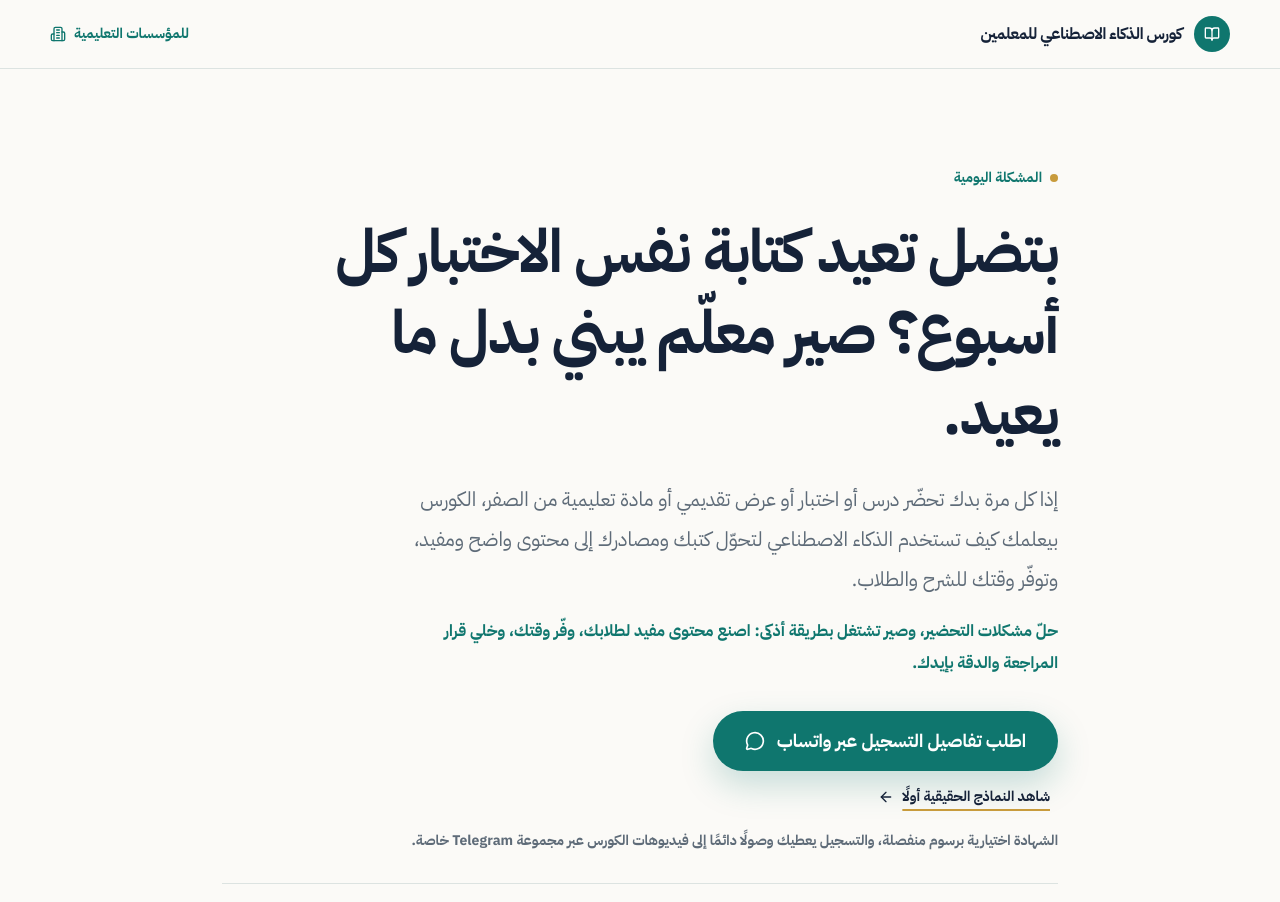
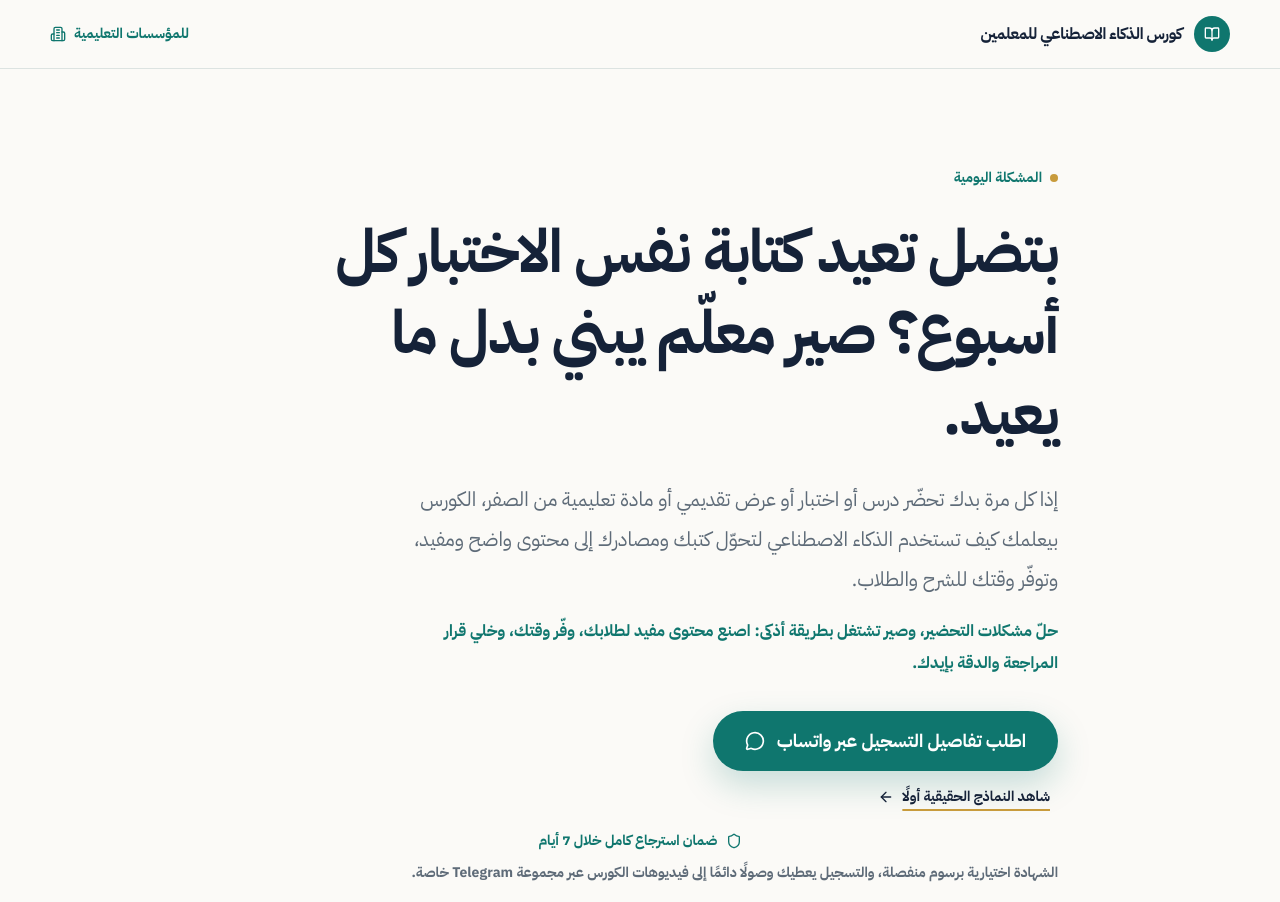
Before and after one commit to fhrrutedf/notebooklm-course-landing, a Next.js app: page / in a window 1280 px wide. Shown: the top 902 px of the page. Built offline with nearby package versions, Linux system fonts and the light colour scheme.

Commit message:
Add installment clarity and refund guarantee

```diff
--- a/src/app/page.tsx
+++ b/src/app/page.tsx
@@ -64,7 +64,7 @@ export default function LandingPage() {
   const currentPricing = {
     price: '30 دولارًا',
     originalPrice: '49 دولارًا',
-    currency: 'الدفع داخل سوريا عبر شام كاش أو تحويل بنكي أو أقساط',
+    currency: 'الدفع داخل سوريا عبر شام كاش أو تحويل بنكي أو على قسطين 15$ + 15$',
   }
   const WHATSAPP_NUMBER = '963985323170'
   const createWhatsAppLink = (message: string) => `https://wa.me/${WHATSAPP_NUMBER}?text=${encodeURIComponent(`${message}${affiliateMessageSuffix(affiliateRef)}`)}`
@@ -199,12 +199,13 @@ export default function LandingPage() {
                 <ArrowLeft className="h-4 w-4" />
               </a>
             </div>
-            <p className="mt-5 text-sm font-bold text-[#5E6B78]">الشهادة اختيارية برسوم منفصلة، والتسجيل يعطيك وصولًا دائمًا إلى فيديوهات الكورس عبر مجموعة Telegram خاصة.</p>
+            <p className="mt-5 flex items-center justify-center gap-2 text-sm font-bold text-[#0F766E]"><Shield className="h-4 w-4 shrink-0" /> ضمان استرجاع كامل خلال 7 أيام</p>
+            <p className="mt-3 text-sm font-bold text-[#5E6B78]">الشهادة اختيارية برسوم منفصلة، والتسجيل يعطيك وصولًا دائمًا إلى فيديوهات الكورس عبر مجموعة Telegram خاصة.</p>
             <div className="mt-8 grid gap-4 border-t border-[#DCE3E1] pt-5 sm:grid-cols-[1fr_auto] sm:items-center">
               <div className="flex flex-wrap items-center gap-x-5 gap-y-2 text-sm text-[#5E6B78]">
                 <span className="font-bold text-[#152238]">30 دولارًا — سعر العرض</span>
                 <span>كورس مسجل بالكامل — 5 ساعات ونصف</span>
-                <span>أقساط متاحة</span>
+                <span>أقساط متاحة — قسطين 15$ + 15$</span>
                 <span>وصول دائم</span>
               </div>
               <div className="rounded-xl border border-[#D9B96C] bg-[#FFF9E8] px-4 py-3 text-center text-sm font-bold text-[#152238]">
@@ -433,7 +434,8 @@ export default function LandingPage() {
             <div className="text-sm text-white/60">سعر التسجيل الحالي</div>
             <div className="mt-3 flex items-baseline justify-center gap-3"><span className="text-sm text-white/45 line-through">{currentPricing.originalPrice}</span><span className="text-3xl font-bold text-[#D9B96C]">{currentPricing.price}</span></div>
             <div className="mt-2 text-sm text-white/60">{currentPricing.currency}</div>
-            <a href={createWhatsAppLink('مرحباً، أريد التسجيل في كورس الذكاء الاصطناعي للمعلمين. أريد تفاصيل طريقة الدفع والوصول إلى الكورس.')} onClick={() => trackWhatsAppClick('redesigned_final_cta')} target="_blank" rel="noopener noreferrer" className="mt-6 inline-flex w-full items-center justify-center gap-3 rounded-full bg-[#0F766E] px-7 py-4 text-base font-bold text-white transition-all hover:bg-[#14A39A]">سجّل الآن عبر واتساب <MessageCircle className="h-5 w-5" /></a>
+            <p className="mt-4 flex items-center justify-center gap-2 text-sm font-bold text-[#D9B96C]"><Shield className="h-4 w-4" /> مخاطرة صفر: ضمان استرجاع كامل خلال 7 أيام دون أي سؤال</p>
+            <a href={createWhatsAppLink('مرحباً، أريد التسجيل في كورس الذكاء الاصطناعي للمعلمين. أريد تفاصيل طريقة الدفع والوصول إلى الكورس.')} onClick={() => trackWhatsAppClick('redesigned_final_cta')} target="_blank" rel="noopener noreferrer" className="mt-4 inline-flex w-full items-center justify-center gap-3 rounded-full bg-[#0F766E] px-7 py-4 text-base font-bold text-white transition-all hover:bg-[#14A39A]">سجّل الآن عبر واتساب <MessageCircle className="h-5 w-5" /></a>
             <p className="mt-4 text-xs leading-[1.8] text-white/50">الشهادة اختيارية برسوم منفصلة · فيديوهات الكورس عبر مجموعة Telegram خاصة · وصول دائم</p>
           </div>
         </div>
```
